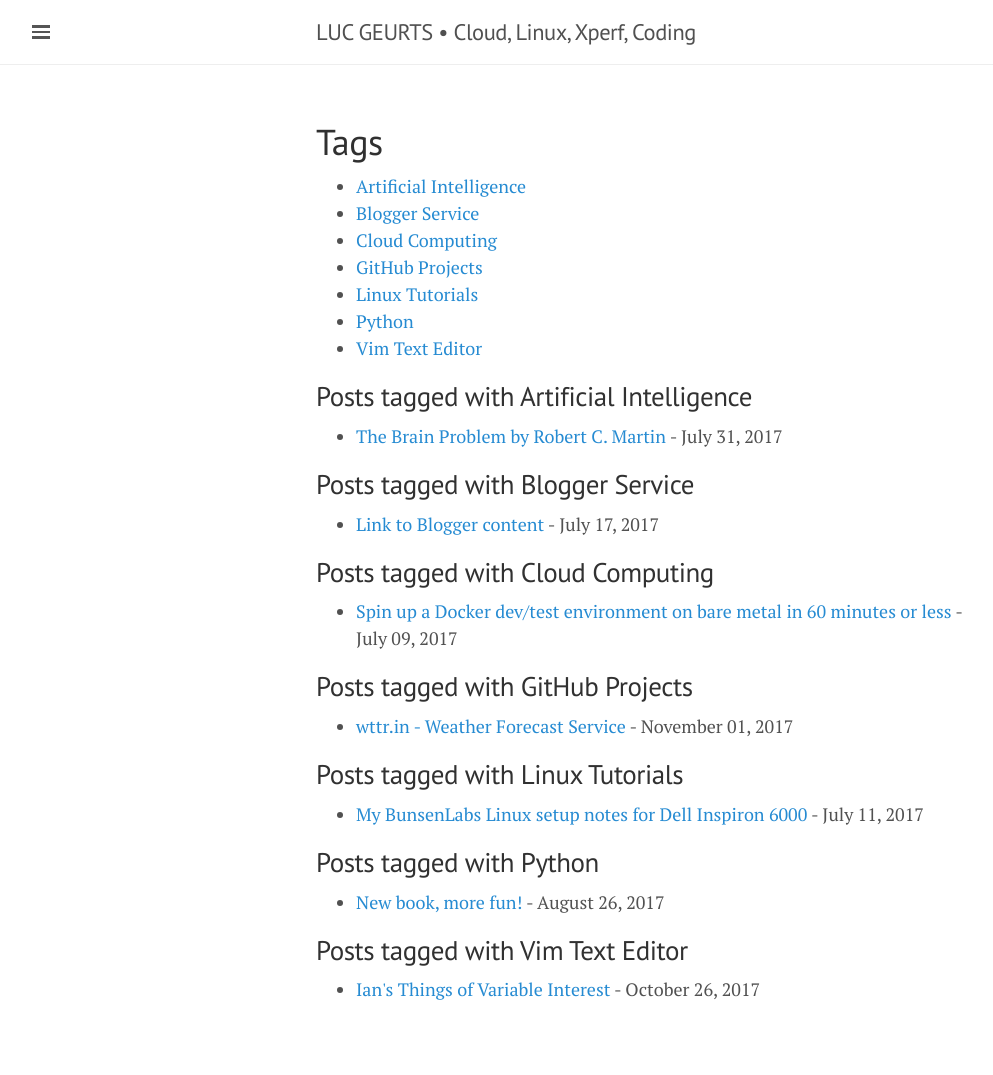
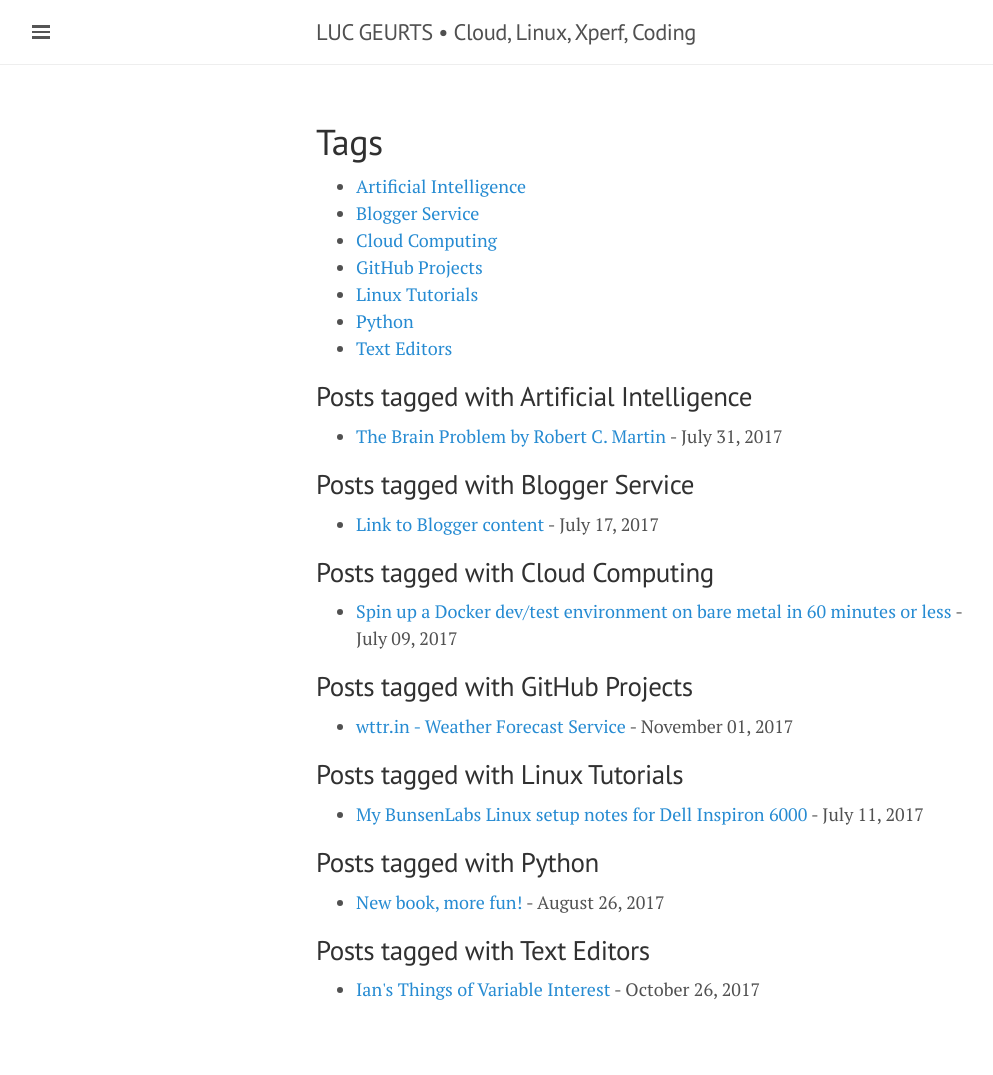
Before and after one commit to lgeurts/lgeurts.github.io, a Jekyll site: the page built from tags.html, in a window 1280 px wide. Shown: the whole page, without its empty margins (0-993 px from the left). Built offline with Jekyll 4.4.1, drawn with Linux system fonts in a browser that asks for light colours; nearby versions of some CDN libraries.

Commit message:
Update 2017-10-26-ian's-things-of-variable-interest.md

```diff
--- a/_posts/2017-10-26-ian's-things-of-variable-interest.md
+++ b/_posts/2017-10-26-ian's-things-of-variable-interest.md
@@ -4,7 +4,7 @@ title: Ian's Things of Variable Interest
 read_time: true
 comments: true
 category: Open Source
-tags: [ Vim Text Editor ]
+tags: [ Text Editors ]
 ---
 
 I am reading [Vim After 15 Years](https://statico.github.io/). Fzf and fzf.vim for finding files, ack.vim and ag for searching files, Vim + tmux, ALE, and a [Vim Awesome](https://vimawesome.com/) community.
```
